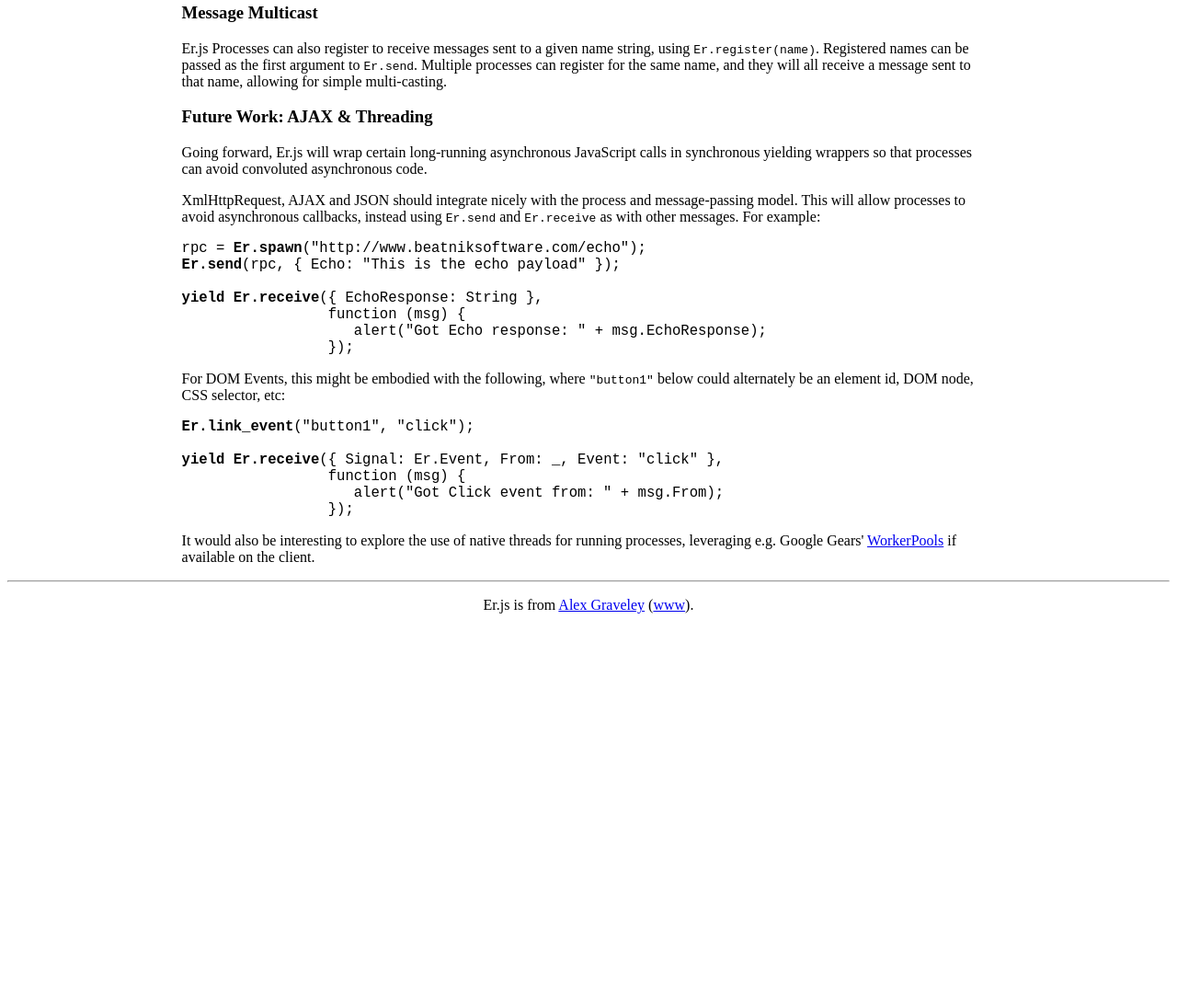
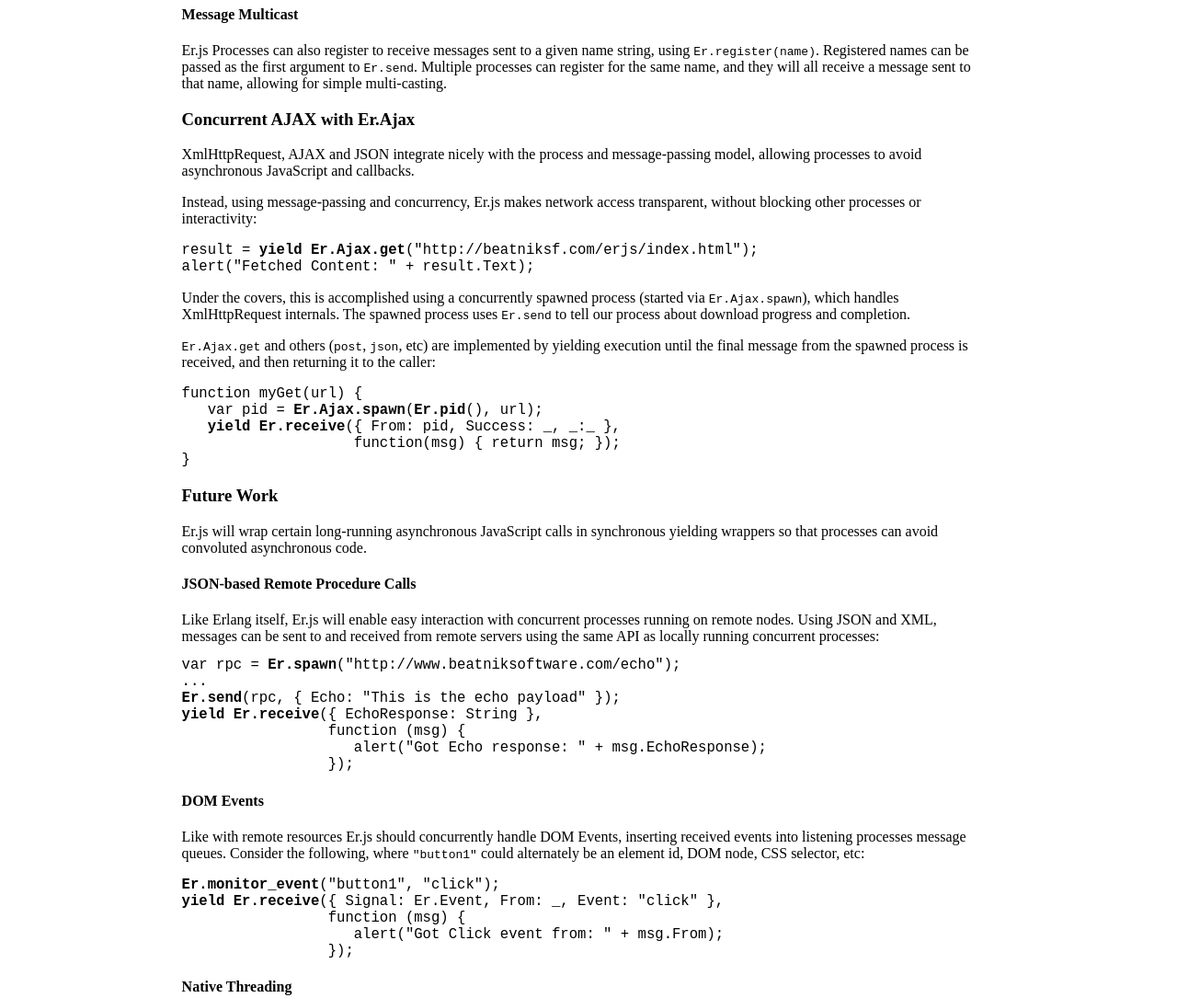
Before and after one commit to orph/erjs, a plain HTML site: page index.html in a window 1280 px wide. Shown: the part 1417-2502 px from the top of the page at 92% size. Before the commit the page ends 2100 px from the top, so only its background shows below. Drawn offline with Linux system fonts and the light colour scheme.

Commit message:
Update index.html to introduce Er.Ajax.

```diff
--- a/index.html
+++ b/index.html
@@ -104,7 +104,7 @@ processes, spawn new processes, receive queued messages or perform other work.
 matching one of patterns is received and handled, we put a <code>yield</code> in
 front of the call to avoid blocking other processes.</p>
 
-<h3>Linked Processes</h3>
+<h4>Linked Processes</h4>
 
 <p>When a process finishes or exits, it automatically sends a message to any
 processes which link to it.  Linking is done by passing a pid to
@@ -118,7 +118,7 @@ exception.  If the linking process does not handle this message, it will exit
 itself, sending exit messages to its own linked processes.  This allows for
 simple process chaining and failure handling.</p>
 
-<h3>Message Multicast</h3>
+<h4>Message Multicast</h4>
 
 <p>Er.js Processes can also register to receive messages sent to a given name string,
 using <code>Er.register(name)</code>.  Registered names can be passed as the
@@ -126,37 +126,69 @@ first argument to <code>Er.send</code>.  Multiple processes can register for the
 same name, and they will all receive a message sent to that name, allowing for
 simple multi-casting.</p>
 
-<h3>Future Work: AJAX & Threading</h3>
+<h3>Concurrent AJAX with Er.Ajax</h3>
 
-<p>Going forward, Er.js will wrap certain long-running asynchronous JavaScript
-calls in synchronous yielding wrappers so that processes can avoid convoluted
+<p>XmlHttpRequest, AJAX and JSON integrate nicely with the process and
+message-passing model, allowing processes to avoid asynchronous JavaScript and
+callbacks.</p>
+
+<p>Instead, using message-passing and concurrency, Er.js makes network access
+transparent, without blocking other processes or interactivity:</p>
+
+<pre><big>result = <strong>yield Er.Ajax.get</strong>("http://beatniksf.com/erjs/index.html");
+alert("Fetched Content: " + result.Text);</big></pre>
+
+<p>Under the covers, this is accomplished using a concurrently spawned process
+(started via <code>Er.Ajax.spawn</code>), which handles XmlHttpRequest
+internals.  The spawned process uses <code>Er.send</code> to tell our
+process about download progress and completion.</p>
+
+<p><code>Er.Ajax.get</code> and others (<code>post</code>, <code>json</code>,
+etc) are implemented by yielding execution until the final message
+from the spawned process is received, and then returning it to the caller:</p>
+
+<pre><big>function myGet(url) {
+   var pid = <strong>Er.Ajax.spawn</strong>(<strong>Er.pid</strong>(), url);
+   <strong>yield Er.receive</strong>({ From: pid, Success: _, _:_ },
+                    function(msg) { return msg; });
+}</big></pre>
+
+<h3>Future Work</h3>
+
+<p>Er.js will wrap certain long-running asynchronous JavaScript calls in
+synchronous yielding wrappers so that processes can avoid convoluted
 asynchronous code.</p>
 
-<p>XmlHttpRequest, AJAX and JSON should integrate nicely with the process and
-message-passing model.  This will allow processes to avoid asynchronous
-callbacks, instead using <code>Er.send</code> and <code>Er.receive</code> as
-with other messages.  For example:</p>
+<h4>JSON-based Remote Procedure Calls</h4>
 
-<pre><big>rpc = <strong>Er.spawn</strong>("http://www.beatniksoftware.com/echo");
+Like Erlang itself, Er.js will enable easy interaction with concurrent processes
+running on remote nodes. Using JSON and XML, messages can be sent to and
+received from remote servers using the same API as locally running concurrent
+processes:
+
+<pre><big>var rpc = <strong>Er.spawn</strong>("http://www.beatniksoftware.com/echo");
+...
 <strong>Er.send</strong>(rpc, { Echo: "This is the echo payload" });
-
 <strong>yield Er.receive</strong>({ EchoResponse: String },
                  function (msg) {
                     alert("Got Echo response: " + msg.EchoResponse);
-                 });
-</big></pre>
+                 });</big></pre>
 
-<p>For DOM Events, this might be embodied with the following, where
-<code>"button1"</code> below could alternately be an element id, DOM node, CSS
-selector, etc:</p>
+<h4>DOM Events</h4>
 
-<pre><big><strong>Er.link_event</strong>("button1", "click");
+<p>Like with remote resources Er.js should concurrently handle DOM Events,
+inserting received events into listening processes message queues.  Consider the
+following, where <code>"button1"</code> could alternately be an element id, DOM
+node, CSS selector, etc:</p>
 
+<pre><big><strong>Er.monitor_event</strong>("button1", "click");
 <strong>yield Er.receive</strong>({ Signal: Er.Event, From: _, Event: "click" },
                  function (msg) {
                     alert("Got Click event from: " + msg.From);
                  });
 </big></pre>
+
+<h4>Native Threading</h4>
 
 <p>It would also be interesting to explore the use of native threads for running
 processes, leveraging e.g. Google Gears' <a
```
